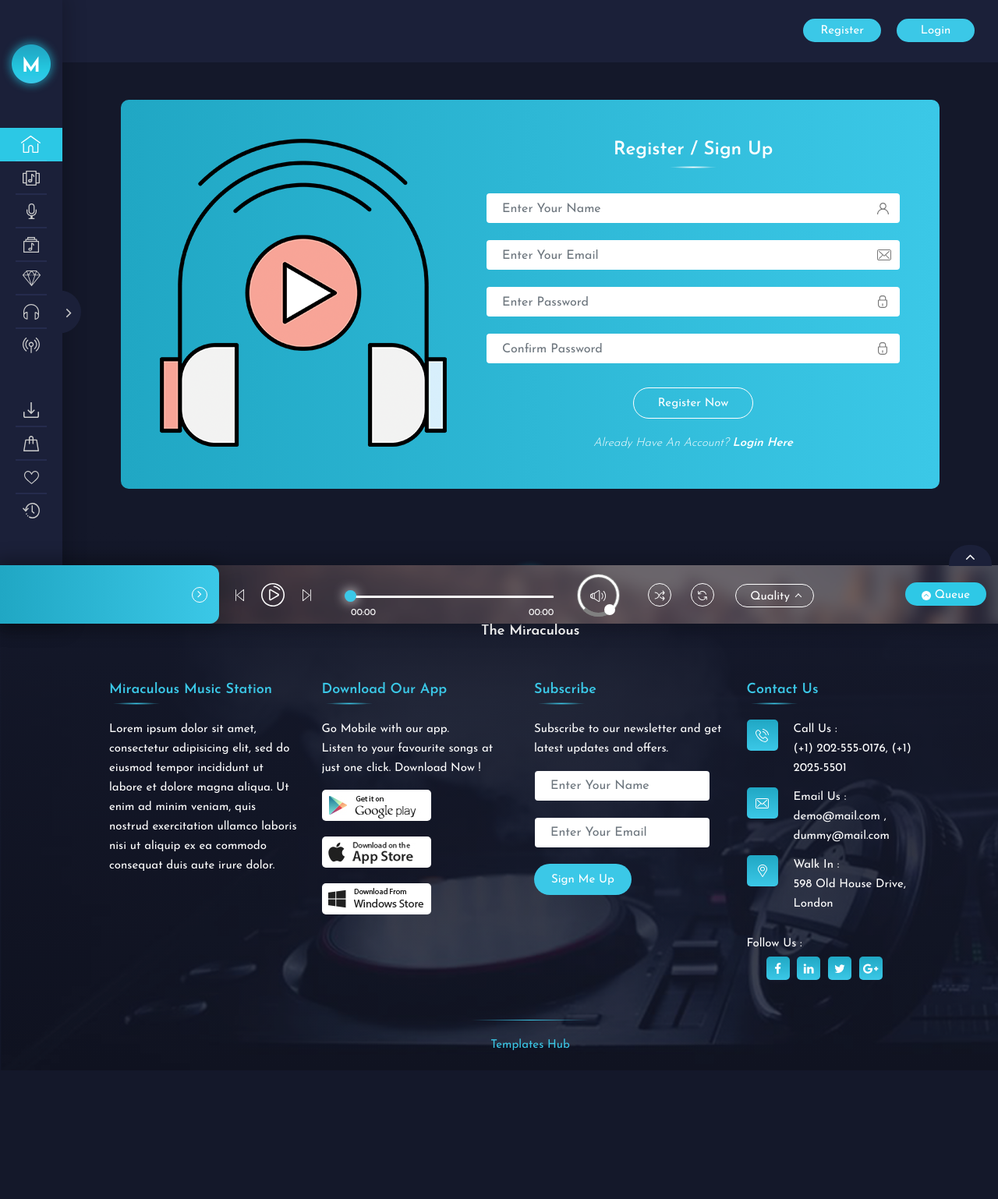
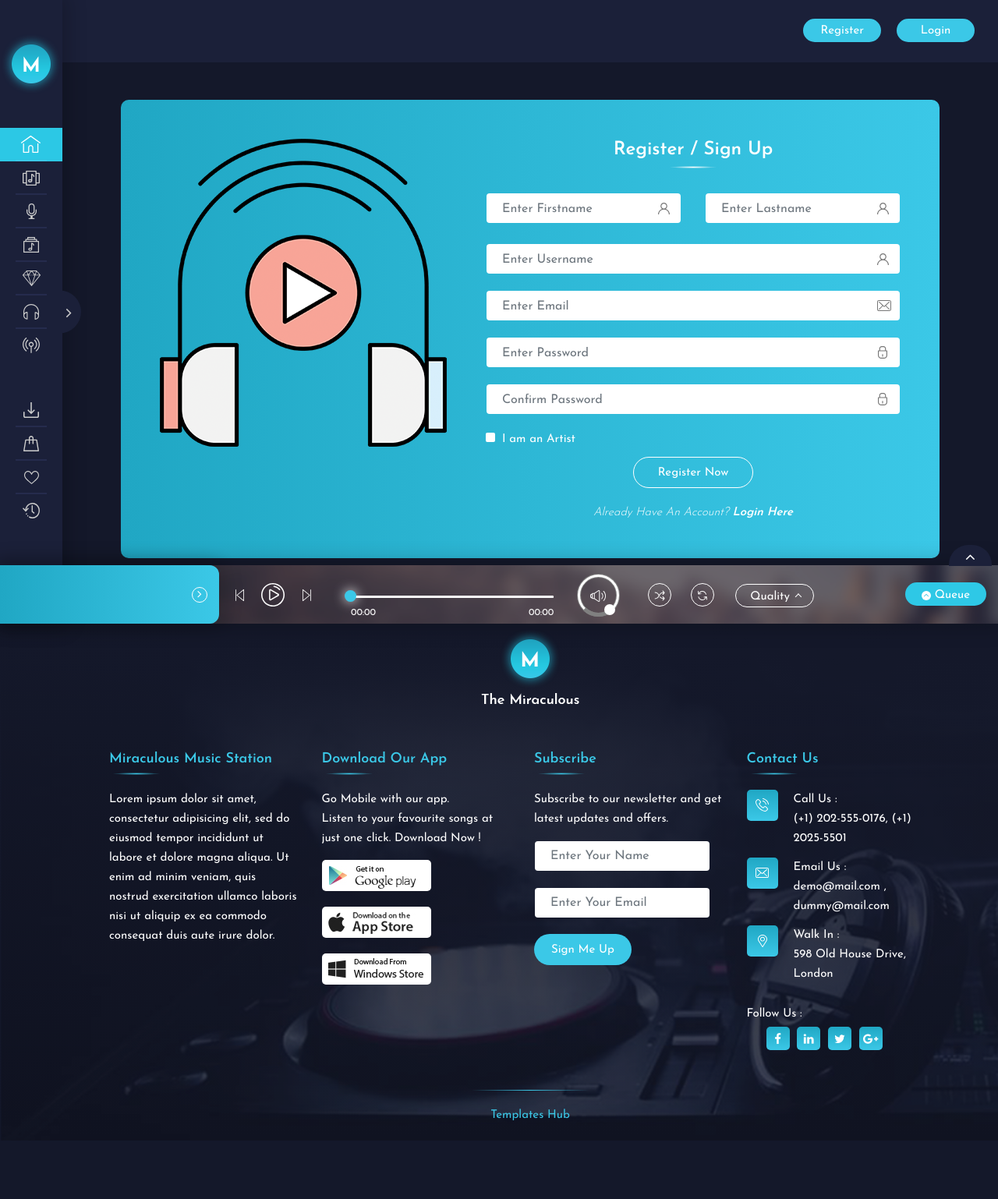
Before and after one commit to DieuveilleWebH3/music-app, a Django app: template account/templates/account/register.html in a window 1280 px wide. Shown: the whole page at 78% size. Before the commit the page ends 1347 px from the top, so only its background shows below. Run offline with Django 3.2, Linux system fonts and the light colour scheme; the template is opened without the code that fills it, so the values that code supplies are empty; some libraries are stand-ins or nearby versions; some web fonts are replaced.

Commit message:
modifying readMe, modifying base login and register templates, gonna fix alert error, ...

```diff
--- a/account/templates/account/base.html
+++ b/account/templates/account/base.html
@@ -199,8 +199,8 @@
                     </div>
                     <div class="ms_top_right">
                         <div class="ms_top_btn">
-                            <a href="javascript:;" class="ms_btn reg_btn" data-toggle="modal" data-target="#myModal"><span>register</span></a>
-                            <a href="javascript:;" class="ms_btn login_btn" data-toggle="modal" data-target="#myModal1"><span>login</span></a>
+                            <a href="{% url 'register' %}" class="ms_btn reg_btn"><span>register</span></a>
+                            <a href="{% url 'login' %}" class="ms_btn login_btn"><span>login</span></a>
                         </div>
                     </div>
                 </div>
@@ -447,6 +447,9 @@
         <script type="text/javascript" src="{% static 'js/plugins/scroll/jquery.mCustomScrollbar.js' %}"></script>
         <script type="text/javascript" src="{% static 'js/custom.js' %}"></script>
 
+        {% block javascript %}
+        {% endblock %}
+
     </body>
 
 </html>
--- a/account/templates/account/register.html
+++ b/account/templates/account/register.html
@@ -1,7 +1,6 @@
 {% extends "account/base.html" %}
 
 {% load static %}
-
 <!-- Loading Path to static files -->
 {% load staticfiles %}
 
@@ -18,6 +17,19 @@
         <div class="centered-modal" role="dialog">
             <div class="register_dialog">
 
+
+                {% if messages %}
+                    {% for message in messages %}
+                    <div style="text-align: center;" {% if message.tags == 'warning' %} class="alert alert-danger alert-dismissible fade show" {% else %} class="alert alert-{{ message.tags }} alert-dismissible fade show" {% endif %} role="alert">
+                        {{ message|safe }}
+                        <button type="button" class="btn-close" data-bs-dismiss="alert" aria-label="Close">
+                            <span aria-hidden="true">&times;</span>
+                        </button>
+                    </div>
+                    {% endfor %}
+                {% endif %}
+
+
                 <!-- Modal content-->
                 <div class="modal-content">
 
@@ -29,34 +41,76 @@
                             <div class="ms_register_img">
                                 <img src="{% static 'images/register_img.png' %}" alt="" class="img-fluid" />
                             </div>
+
                             <div class="ms_register_form">
                                 <h2>Register / Sign Up</h2>
-                                <div class="form-group">
-                                    <input type="text" placeholder="Enter Your Name" class="form-control">
+
+                                <div class="row">
+                                    <div class="col-md-6">
+                                        <div class="form-group mb-3">
+                                            <input type="text" class="form-control" id="first_name" name="first_name" placeholder="Enter Firstname" required>
+                                            <div class="invalid-feedback">
+                                                This field is required.
+                                            </div>
+
                                             <span class="form_icon">
                                                 <i class="fa_icon form-user" aria-hidden="true"></i>
                                             </span>
                                         </div>
+                                    </div>
+                                    <div class="col-md-6">
+                                        <div class="form-group mb-3">
+                                            <input type="text" class="form-control" id="last_name" name="last_name" placeholder="Enter Lastname" required>
+                                            <div class="invalid-feedback">
+                                                This field is required.
+                                            </div>
+
+                                            <span class="form_icon">
+                                                <i class="fa_icon form-user" aria-hidden="true"></i>
+                                            </span>
+                                        </div>
+                                    </div>
+                                </div>
+
+                                <br>
+
                                 <div class="form-group">
-                                    <input type="text" placeholder="Enter Your Email" class="form-control">
+                                    <input type="text" id="username" name="username" placeholder="Enter Username" class="form-control" required>
+                                    <span class="form_icon">
+                                        <i class="fa_icon form-user" aria-hidden="true"></i>
+                                    </span>
+                                </div>
+
+                                <div class="form-group">
+                                    <input type="email" id="email" name="email" placeholder="Enter Email" class="form-control" required>
                                     <span class="form_icon">
                                         <i class="fa_icon form-envelope" aria-hidden="true"></i>
                                     </span>
                                 </div>
+
                                 <div class="form-group">
-                                    <input type="password" placeholder="Enter Password" class="form-control">
+                                    <input type="password" id="password" name="password" placeholder="Enter Password" class="form-control" required>
                                     <span class="form_icon">
                                         <i class="fa_icon form-lock" aria-hidden="true"></i>
                                     </span>
                                 </div>
                                 <div class="form-group">
-                                    <input type="password" placeholder="Confirm Password" class="form-control">
+                                    <input type="password" id="password_confirm" name="password_confirm" placeholder="Confirm Password" class="form-control" required>
                                     <span class="form_icon">
                                         <i class=" fa_icon form-lock" aria-hidden="true"></i>
                                     </span>
                                 </div>
+
+
+                                <div class="remember_checkbox">
+                                    <label>I am an Artist
+                                        <input type="checkbox" id="artist" name="artist" value="yes_artist">
+                                        <span class="checkmark"></span>
+                                    </label>
+                                </div>
+
                                 <a href="#" class="ms_btn">register now</a>
-                                <p>Already Have An Account? <a href="#myModal1" data-toggle="modal" class="ms_modal hideCurrentModel">login here</a></p>
+                                <p>Already Have An Account? <a href="{% url 'login' %}" class="ms_modal hideCurrentModel">login here</a></p>
                             </div>
                         </div>
 
```
Also changed, not shown: account/templates/account/login.html (+28 -4 lines). Lines whose indentation alone changed are shown as unchanged.
